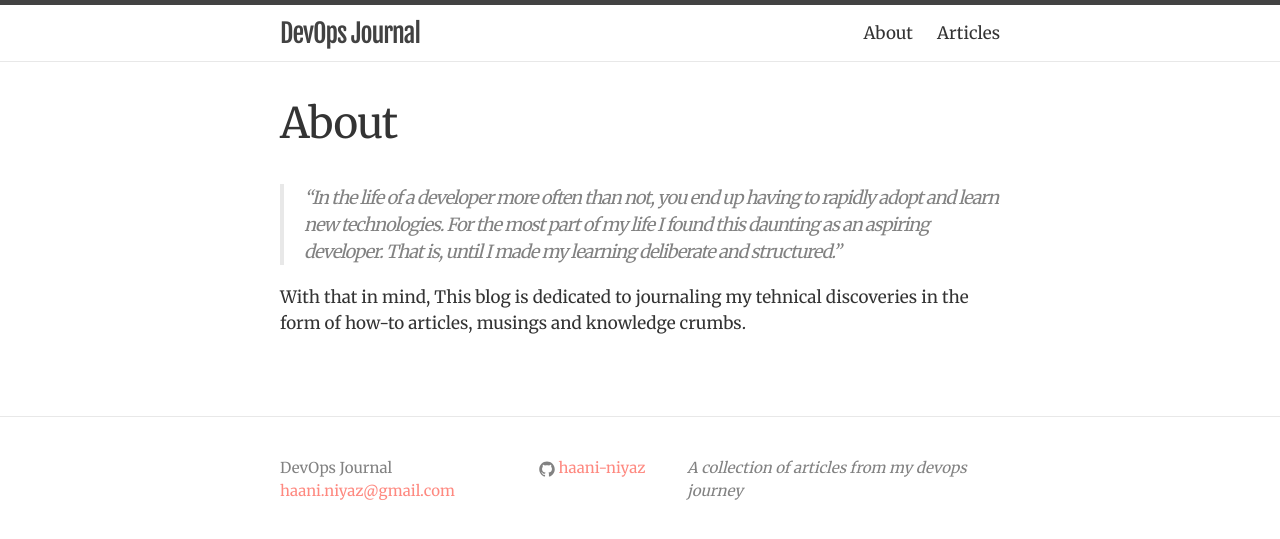
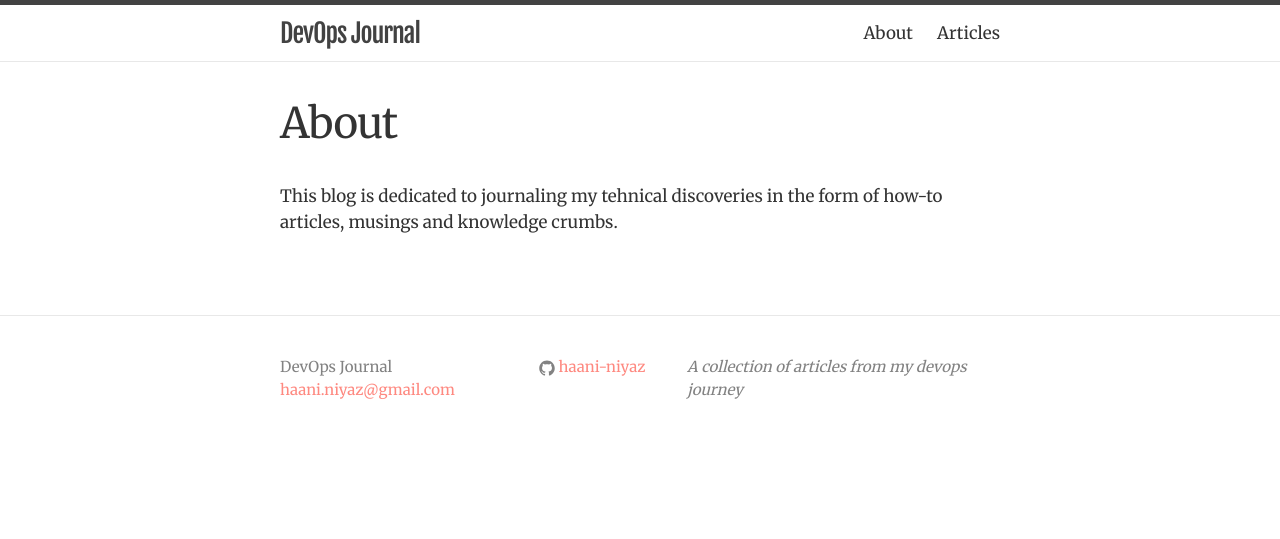
Before and after one commit to haani-niyaz/devops-journal, a Jekyll site: the page built from about.md, in a window 1280 px wide. Shown: the top 539 px of the page. Built offline with Jekyll 4.4.1, drawn with Linux system fonts in a browser that asks for light colours.

Commit message:
Remove quote

```diff
--- a/about.md
+++ b/about.md
@@ -4,6 +4,4 @@
 permalink: /about/
 ---
 
->"In the life of a developer more often than not, you end up having to rapidly adopt and learn new technologies.  For the most part of my life I found this daunting as an aspiring developer. That is, until I made my learning deliberate and structured."
-
-With that in mind, This blog is dedicated to journaling my tehnical discoveries in the form of how-to articles, musings and knowledge crumbs.
+This blog is dedicated to journaling my tehnical discoveries in the form of how-to articles, musings and knowledge crumbs.
```
